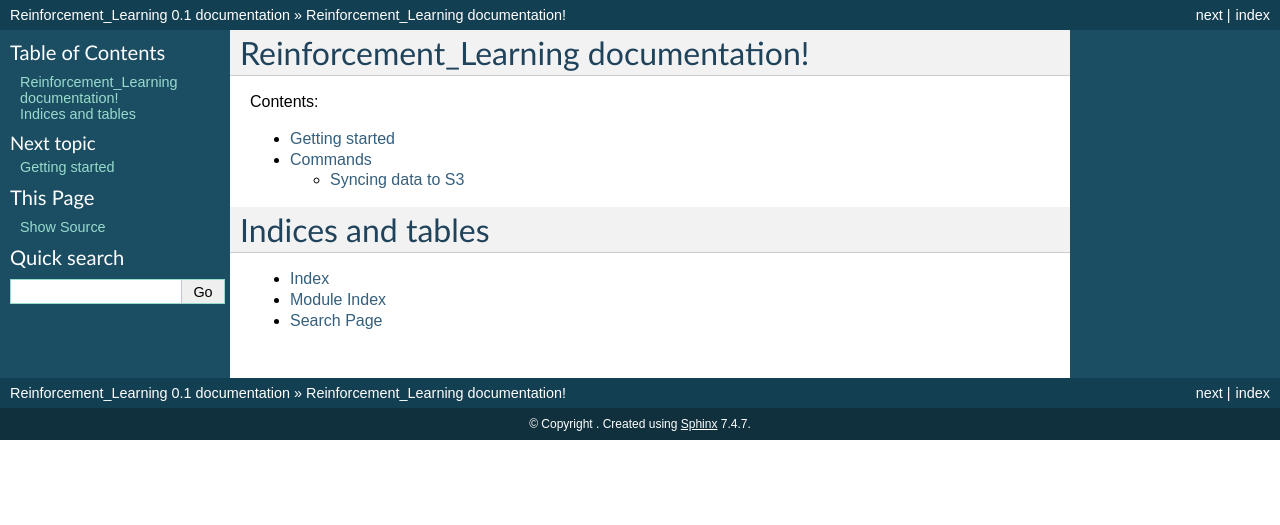
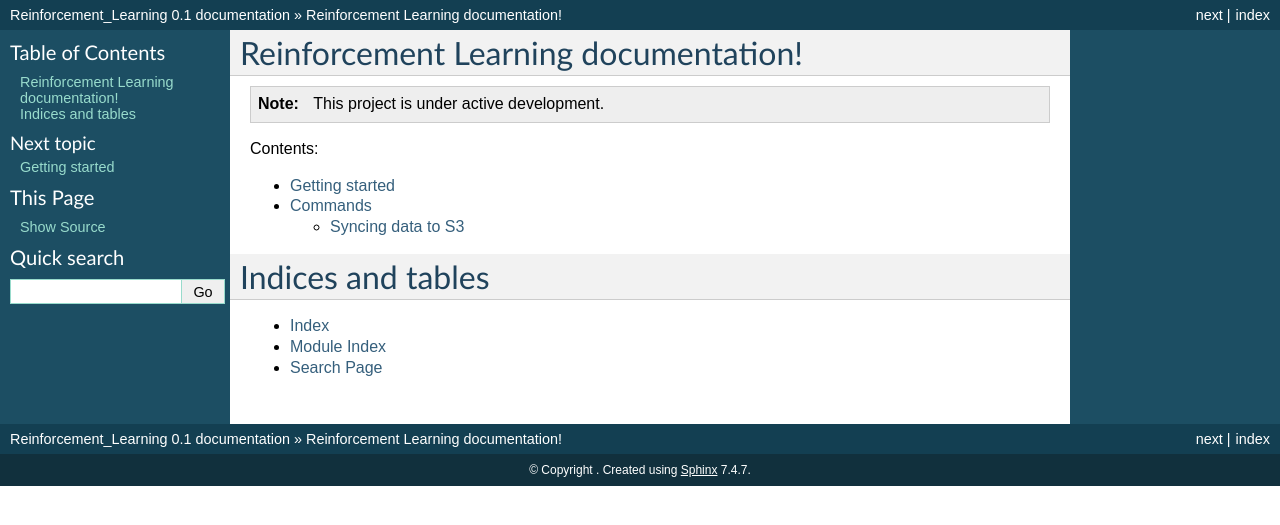
Before and after one commit to chrisjcc/agents, a Sphinx documentation site: the page built from docs/index.rst, in a window 1280 px wide. Shown: the top 525 px of the page. Built offline with Sphinx 7.4.7, drawn with Linux system fonts in a browser that asks for light colours.

Commit message:
Update index.rst

```diff
--- a/docs/index.rst
+++ b/docs/index.rst
@@ -1,10 +1,14 @@
-.. Reinforcement_Learning documentation master file, created by
+.. Reinforcement Learning documentation master file, created by
    sphinx-quickstart.
    You can adapt this file completely to your liking, but it should at least
    contain the root `toctree` directive.
 
-Reinforcement_Learning documentation!
+Reinforcement Learning documentation!
 ==============================================
+
+.. note::
+
+   This project is under active development.
 
 Contents:
 
```
